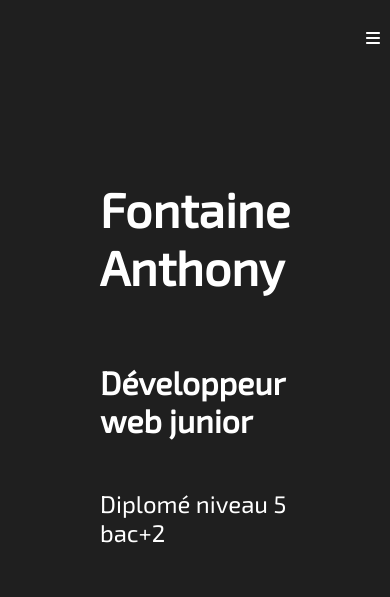
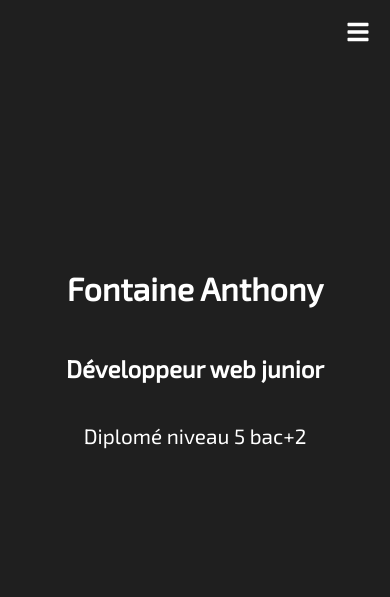
Before and after one commit to AnthonyF99/Portfolio, a Next.js app: page / in a window 390 px wide. Shown: the top 597 px of the page. Built offline with nearby package versions, Linux system fonts and the light colour scheme.

Commit message:
Fonctionnalité header pour le mobile + style
stylisation des projets conforme à la maquette
correction taille police home pour mobile
correction des container projets pour mobile et tablette
correction margin skill manquante qui caché les skills

```diff
--- a/src/components/Header/header.jsx
+++ b/src/components/Header/header.jsx
@@ -1,12 +1,29 @@
-import styles from '../../styles/header.module.scss'
-import Link from 'next/link'
-import { FaBars } from "react-icons/fa6";
+import styles from '../../styles/header.module.scss';
+import Link from 'next/link';
+import { FaBars } from 'react-icons/fa';
+import { useState, useEffect } from 'react';
 
 export default function Header() {
+  const [menuOpen, setMenuOpen] = useState(false);
+
+  const toggleMenu = () => {
+    setMenuOpen(!menuOpen);
+  };
+
+  useEffect(() => {
+    // Ajoute ou retire la classe pour bloquer le défilement du corps
+    document.body.style.overflow = menuOpen ? 'hidden' : 'auto';
+
+    // Nettoyage lors de la démonstration du composant
+    return () => {
+      document.body.style.overflow = 'auto';
+    };
+  }, [menuOpen]);
+
   return (
     <header>
       <div className={styles.header}>
-            <ul className={styles.links}>
+        <ul className={menuOpen ? `${styles.links} ${styles.open}` : styles.links}>
           <li><Link href='/#accueil'>Accueil</Link></li>
           <li><Link href='/#a-propos'>A propos</Link></li>
           <li><Link href='/#skills'>Skills</Link></li>
@@ -14,8 +31,10 @@ export default function Header() {
           <li><Link href='/#cv'>CV</Link></li>
           <li><Link href='/#veille-technologique'>Veille Technologique/Blog</Link></li>
           <li><Link href='/#contact'>Contact</Link></li>
-                <li className={styles.icon}><FaBars/></li>
         </ul>
+        <div className={styles.icon} onClick={toggleMenu}>
+          <FaBars />
+        </div>
       </div>
     </header>
   );
--- a/src/components/Project/card.jsx
+++ b/src/components/Project/card.jsx
@@ -41,7 +41,9 @@ export default function Projectcard() {
         <div className={styles.projects}>
           <h1>Projets</h1>
           {projects.map((project, index) => (
-            <div key={index} className={styles.cards} onClick={() => handleCardClick(project)}>
+            <div key={index} className={styles.cards}
+                style={{ marginLeft: `${(index % 5) * 60}px` }} // Recommence le décalage toutes les 4 cartes
+                onClick={() => handleCardClick(project)}>
               <div className={styles.cardinfo}>
                 <div className={styles.cardimage}>
                   <Image src={project.imageurl} width={100} height={100} alt={project.title} />
--- a/src/styles/header.module.scss
+++ b/src/styles/header.module.scss
@@ -1,5 +1,5 @@
 .header {
-    display: inline-flex;
+    display: flex;
     position: fixed;
     justify-content: flex-end;
     width: 100%;
@@ -7,7 +7,7 @@
     z-index: 999;
     padding: 30px;
     top: 0;
-    left: 0;
+    right: 0;
     margin-bottom: 30px;
   }
 
@@ -19,28 +19,67 @@
     list-style: none;
     padding: 0;
     margin: 0;
-    margin-right: 10%;
-    // Ajoutez d'autres styles pour les liens si nécessaire
+    margin-right: 14%;
+
     & > li > a {
       text-decoration: none;
       color: white;
       font-weight: bold;
+
       &:hover {
         text-decoration: underline;
       }
     }
+  }
+
   .icon {
     display: none;
   }
+
+  @media screen and (max-width: 576px) {
+    .links {
+      display: flex;
+      flex-direction: column;
+      position: fixed;
+      top: 0;
+      left: 0;
+      width: 100%;
+      height: 100vh; /* Couvrir toute la hauteur de l'écran */
+      background-color: rgba(31, 31, 31, 0.9);
+      justify-content: center;
+      align-items: center;
+      padding: 0;
+      z-index: 1000; /* Assurer que le menu est au-dessus de tout */
+      transition: transform 0.3s ease, opacity 0.3s ease; /* Animation de transition */
+      transform: translateY(-100%); /* Position initiale hors de l'écran */
+      opacity: 0; /* Rendre le menu invisible par défaut */
     }
 
-@media screen and (max-width: 600px) {
+    .links.open {
+      transform: translateY(0); /* Déplacer le menu dans la vue */
+      opacity: 1; /* Rendre le menu visible */
+    }
+
+    .links li {
+      margin: 20px 0;
+    }
+
     .links li a {
-        display: none;
+      font-size: 1.5rem; /* Taille de police plus grande pour mobile */
+      text-align: center;
+      display: block;
+      width: 100%;
+      color: white;
     }
-    .links {
+
     .icon {
-            display: flex;
+      display: block;
+      cursor: pointer;
+      color: white;
+      font-size: 1.5rem;
+      position: fixed;
+      top: 20px;
+      right: 20px;
+      z-index: 1001;
     }
   }
-}
--- a/src/styles/home.module.scss
+++ b/src/styles/home.module.scss
@@ -17,8 +17,20 @@
         }
 }
 
-@media screen and (max-width: 600px) {
+@media screen and (max-width: 576px) {
     .presentation {
         height: 512px;
+        & > h1 {
+            font-size: 2em;
+            text-wrap: nowrap;
+        }
+        & > h2 {
+            font-size: 1.5em;
+            text-wrap: nowrap;
+        }
+        & > p {
+            font-size: 1.3em;
+            text-wrap: nowrap;
+        }
     }
 }
--- a/src/styles/project.module.scss
+++ b/src/styles/project.module.scss
@@ -110,6 +110,11 @@ $height: 1257.95px;
       width: 100%;
       margin-top: 20px;
       position: relative;
+      box-sizing: border-box;
+      font-size: 1.3em;
+      & > a > button {
+        font-size: 1em;
+      }
     }
 
     .cardcontainer {
@@ -118,24 +123,37 @@ $height: 1257.95px;
       width: 100%;
       padding: 0;  // Réinitialiser le padding si nécessaire
       transform: none;
+      box-sizing: border-box;
+      margin-bottom: 50px;
+
+
 
       .projects {
         width: 100%;
         margin-top: 0;
         gap: 20px;
         transform: none;
+        align-items: center;
+        justify-content: center;
 
         .cards {
-          width: 100%;
+          width: 80%;
           height: auto; // Ajuster la hauteur automatiquement
           flex-direction: column;
           align-items: center;
+          margin-left: 0 !important;
 
           .cardinfo {
             flex-direction: column;
             align-items: center;
             text-align: center;
             margin-top: auto; // Positionner la carte info en bas du conteneur
+            .cardtext {
+              display: flex;
+              flex-direction: column;
+              align-items: center;
+              font-size: 1.3em;
+            }
           }
         }
       }
@@ -155,8 +173,8 @@ $height: 1257.95px;
       order: 1;
       z-index: 3;
       width: 100%;
-      margin-top: 20px;
       position: relative;
+      box-sizing: border-box;
     }
 
     .cardcontainer {
@@ -164,17 +182,27 @@ $height: 1257.95px;
       left: 0;
       width: 100%;
       padding: 0;  // Réinitialiser le padding si nécessaire
+      transform: none;
+      box-sizing: border-box;
+      margin-bottom: 50px;
+
 
       .projects {
         width: 100%;
         margin-top: 0;
         gap: 20px;
+        transform: none;
+        align-items: center;
+        justify-content: center;
+
 
         .cards {
           width: 80%;
           height: auto; // Ajuster la hauteur automatiquement
           flex-direction: column;
           align-items: center;
+          margin-left: 0 !important;
+
         }
       }
     }
--- a/src/styles/skills.module.scss
+++ b/src/styles/skills.module.scss
@@ -49,6 +49,7 @@
         height: 150vh;
         display: flex;
         flex-direction: column;
+        margin-bottom: 100%;
         .skillslinks {
             flex-direction: row;
             width: auto;
@@ -86,6 +87,7 @@
     .container {
         flex-direction: column;
         font-size: 1.3rem;
+        margin-bottom: 100%;
         .skillslinks {
             flex-direction: row;
             width: auto;
```
Lines whose indentation alone changed are shown as unchanged.
